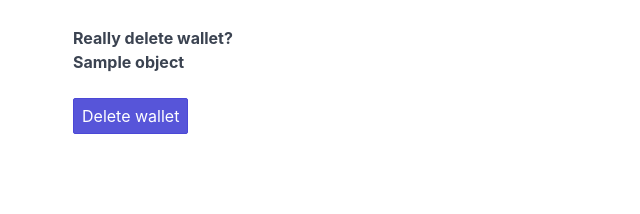
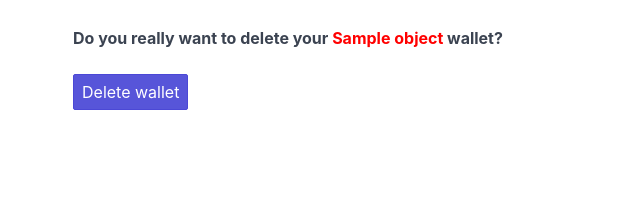
Before and after one commit to dmtteam/cryptospy, a Django app: template cryptospy/coins/templates/coins/userwalletrequest_confirm_delete.html in a window 1280 px wide. Shown: the part 127-341 px from the top of the page, without its empty margins (0-640 px from the left). Run offline with Django 3.2, Linux system fonts and the light colour scheme; the template is opened without the code that fills it: most values are stand-ins (such as "Sample title", 1, 10 or a date in 2020); some libraries are stand-ins or nearby versions.

Commit message:
visual changes

```diff
--- a/cryptospy/coins/templates/coins/userwalletrequest_confirm_delete.html
+++ b/cryptospy/coins/templates/coins/userwalletrequest_confirm_delete.html
@@ -10,9 +10,9 @@
 
 <div class="container py-5">
 	<form method="POST">
-	<b>Really delete {% csrf_token %} wallet?<br>
+        {% csrf_token %}
+        <b>Do you really want to delete your <font color="red"> {{ object.label }} </font> wallet?</b>
 
-        {{ object.label }}
         <br><bR>
 		{{ form|crispy }}
 
```
